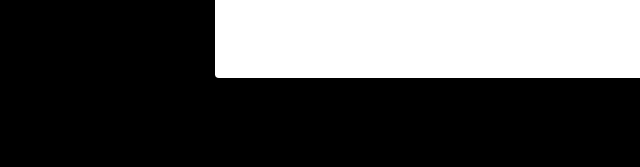
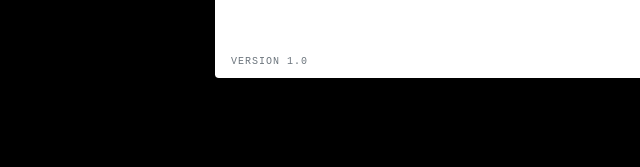
Before and after one commit to PCHIII/Project-1, a plain HTML site: page index.html in a window 1280 px wide. Shown: the part 513-680 px from the top of the page, 26-666 px from the left. Drawn offline with nearby package versions, Linux system fonts and the light colour scheme.

Commit message:
added version 1.0

```diff
--- a/assets/style.css
+++ b/assets/style.css
@@ -18,6 +18,11 @@ b {
 	font-family: 'Archivo Black', sans-serif;
 
 
+}
+
+.version {
+	font-family: monospace;
+	font-size: 10px;
 }
 
 p {
--- a/index.html
+++ b/index.html
@@ -75,7 +75,8 @@
 					</div>
 
 					<!-- Modal Footer -->
-					<div class="modal-footer">
+					<div class="modal-footer d-flex justify-content-between">
+						<p class="version text-muted mb-n5"> VERSION 1.0</p>
 						<button type="button" class="btn btn-primary btn-lg" data-dismiss="modal">Close</button>
 					</div>
 				</div>
```
